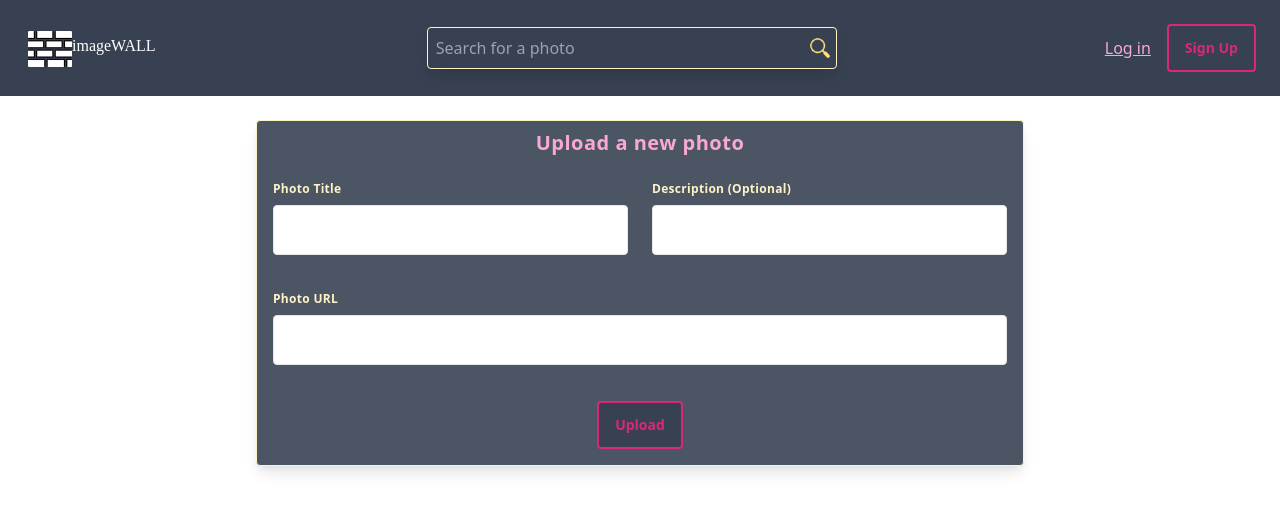
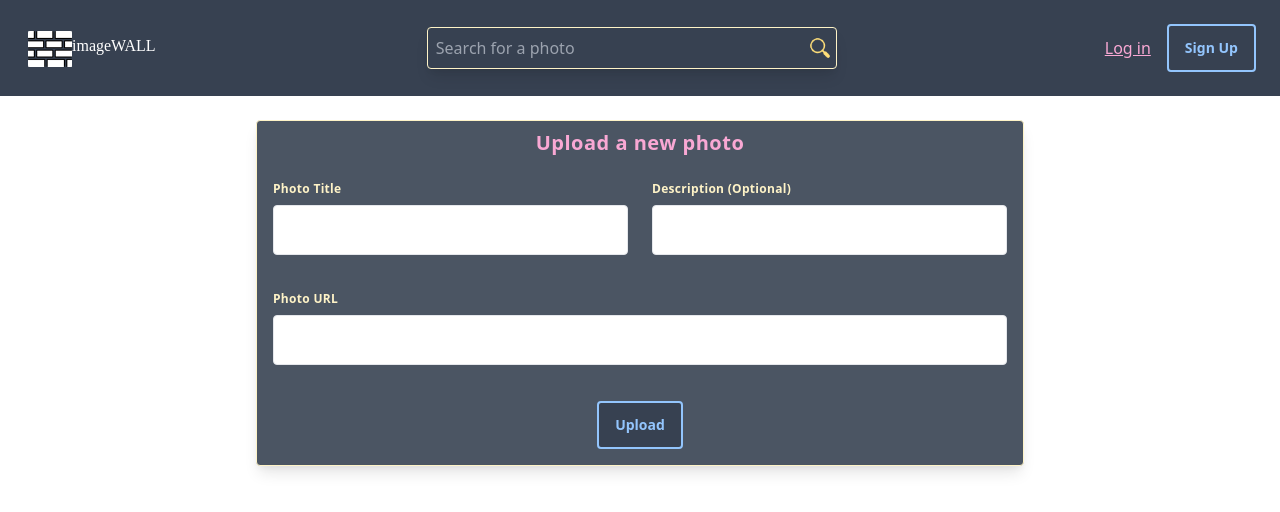
Before and after one commit to Roayacom/imagewall-react, a React (Create React App) app: page / in a window 1280 px wide. Shown: the top 512 px of the page. Built offline with nearby package versions, Linux system fonts and the light colour scheme; a web font is replaced by a local one.

Commit message:
initial commit3

```diff
--- a/src/components/Button.js
+++ b/src/components/Button.js
@@ -7,7 +7,7 @@ const Button  =({
 {
 
 return(
-    <button type="submit" class=" bg-gray-700 border-2 border-pink-600 text-pink-600 font-bold lg:text-sm md:text-xs text-xs rounded  px-4 py-3 my-2 hover:bg-gray-800 hover:text-pink-700 hover:border-pink-700">{children}</button>
+    <button type="submit" class=" bg-gray-700 border-2 border-blue-300 text-blue-300 font-bold lg:text-sm md:text-xs text-xs rounded  px-4 py-3 my-2 hover:bg-gray-800 hover:text-green-300 hover:border-green-300">{children}</button>
 )
 }
 export default Button
```
